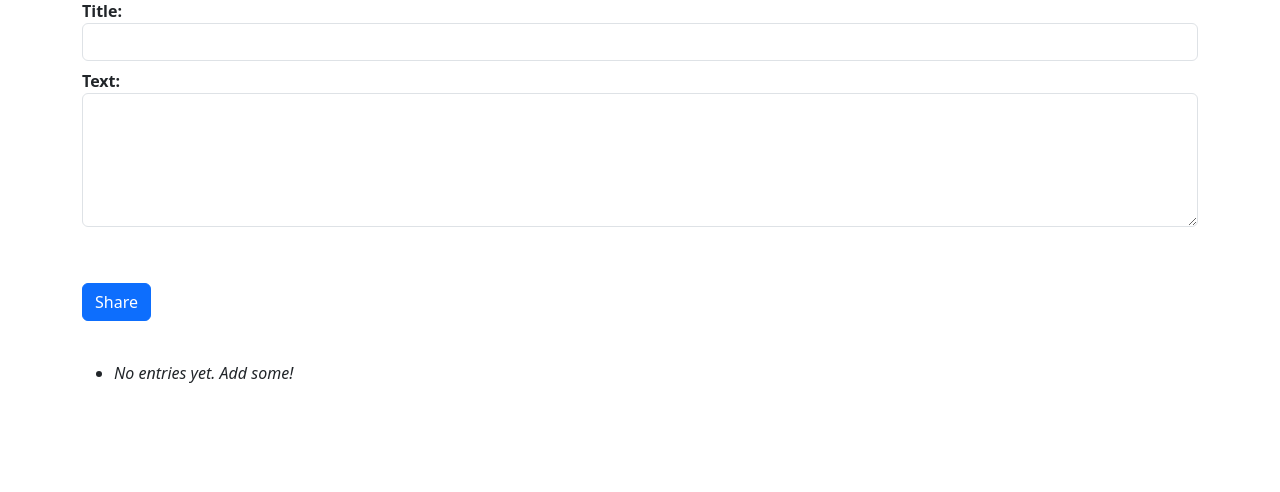
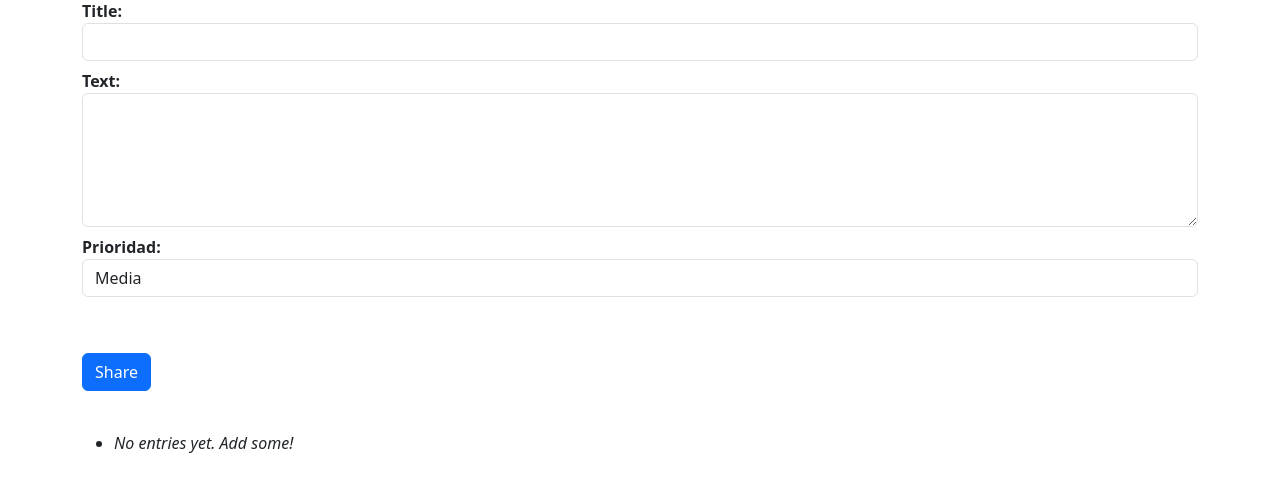
Before and after one commit to mjhea0/flaskr-tdd, a Flask app: page / in a window 1280 px wide. Shown: the part 215-707 px from the top of the page. Run offline with Flask 3, Linux system fonts and the light colour scheme; the visitor is signed in with stand-in values (Sample User, id 1).

Commit message:
Agrega campo de prioridad a las tareas

```diff
--- a/project/models.py
+++ b/project/models.py
@@ -1,14 +1,15 @@
 from project.app import db
 
-
 class Post(db.Model):
+    priority = db.Column(db.String(10), nullable=False, default="Media")
     id = db.Column(db.Integer, primary_key=True)
     title = db.Column(db.String, nullable=False)
     text = db.Column(db.String, nullable=False)
 
-    def __init__(self, title, text):
+    def __init__(self, title, text, priority="Media"):
         self.title = title
         self.text = text
+        self.priority = priority
 
     def __repr__(self):
         return f"<title {self.title}>"
--- a/project/templates/index.html
+++ b/project/templates/index.html
@@ -57,6 +57,15 @@
               class="form-control col-sm-4"
             ></textarea>
           </dd>
+          <!-- ✅ CAMPO PRIORIDAD AGREGADO -->
+          <dt>Prioridad:</dt>
+          <dd>
+            <select name="priority" class="form-control col-sm-4">
+              <option value="Alta">Alta</option>
+              <option value="Media" selected>Media</option>
+              <option value="Baja">Baja</option>
+            </select>
+          </dd>
           <br /><br />
           <dd>
             <input type="submit" class="btn btn-primary" value="Share" />
@@ -71,6 +80,13 @@
         {% for entry in entries %}
         <li class="entry">
           <h2 id="{{ entry.id }}">{{ entry.title }}</h2>
+          <!-- ✅ PRIORIDAD MOSTRADA CON COLOR -->
+          <span style="color:
+            {% if entry.priority == 'Alta' %}red
+            {% elif entry.priority == 'Media' %}orange
+            {% else %}green{% endif %}">
+            Prioridad: {{ entry.priority }}
+          </span>
           {{ entry.text|safe }}
         </li>
         {% else %}
```
Also changed, not shown: project/flaskr.db.
